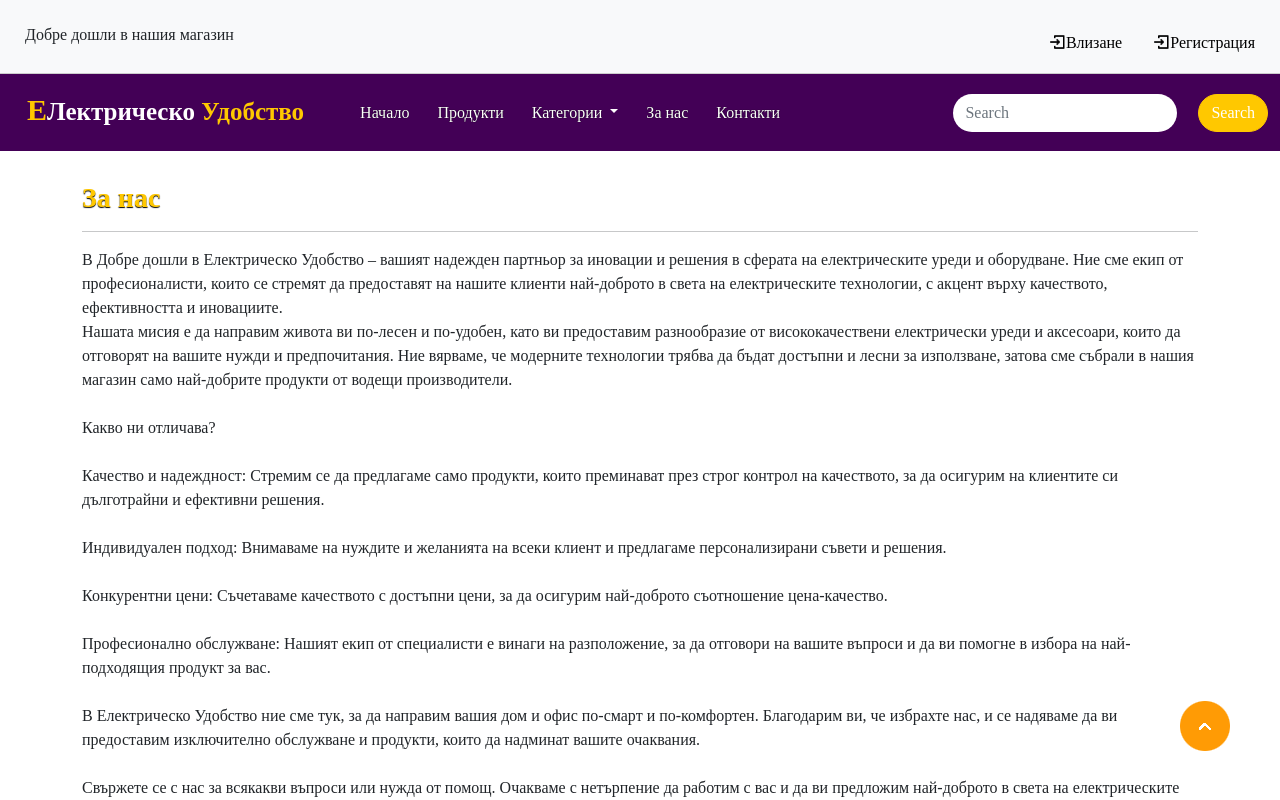
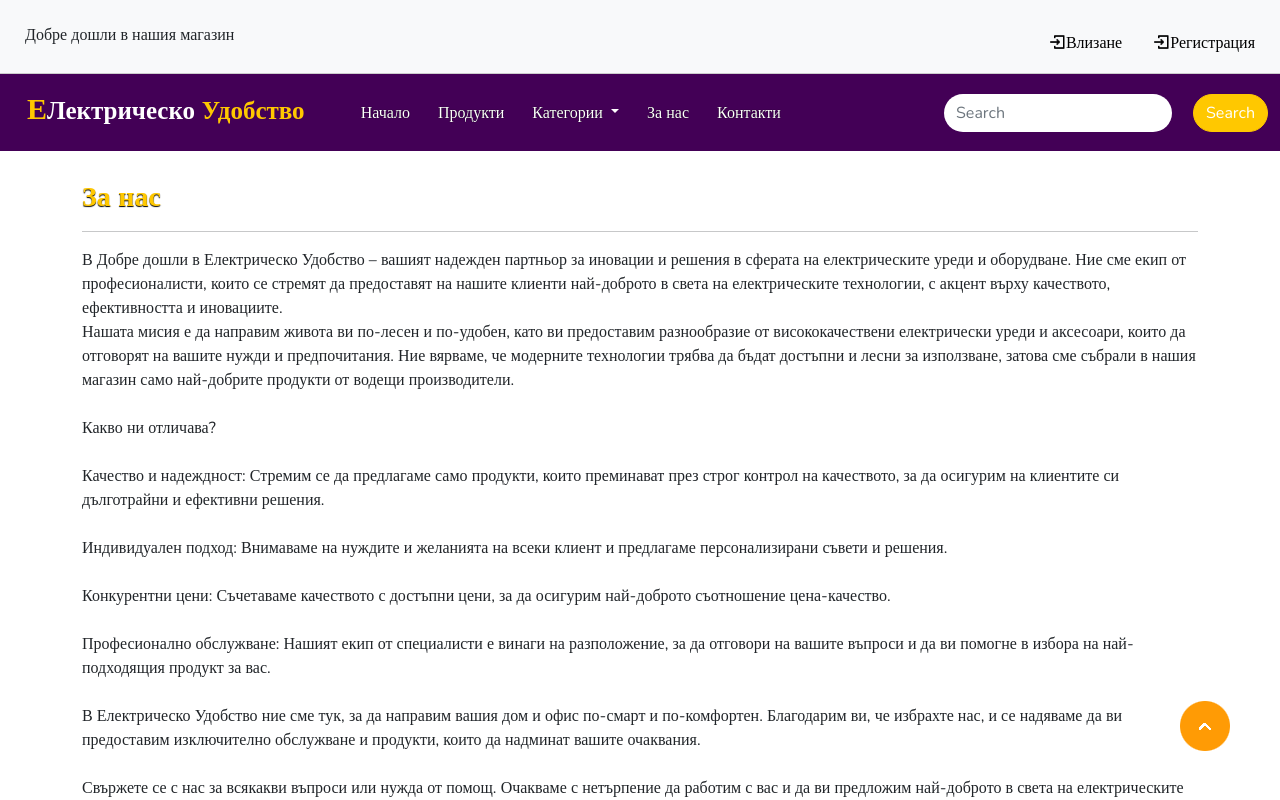
Before and after one commit to IvanDJ-hub/Electronic-E-commerce-Website, a plain HTML site: page Electronic E-commerce Website/electronic shop/about.html in a window 1280 px wide. Shown: the top 800 px of the page. Drawn offline with nearby package versions, Linux system fonts and the light colour scheme.

Commit message:
New Changes 03.10.2024г.

```diff
--- a/Electronic E-commerce Website/electronic shop/about.html
+++ b/Electronic E-commerce Website/electronic shop/about.html
@@ -8,14 +8,10 @@
     <title>Електрическо Удобство</title>
     <link rel="stylesheet" href="style.css">
     <link rel="stylesheet" href="https://cdnjs.cloudflare.com/ajax/libs/font-awesome/6.2.0/css/all.min.css">
-    <!-- bootstrap links -->
-    <link href="https://cdn.jsdelivr.net/npm/bootstrap@5.0.2/dist/css/bootstrap.min.css" rel="stylesheet" integrity="sha384-EVSTQN3/azprG1Anm3QDgpJLIm9Nao0Yz1ztcQTwFspd3yD65VohhpuuCOmLASjC" crossorigin="anonymous">
-    <!-- bootstrap links -->
-    <!-- fonts links -->
+    <link href="https://cdn.jsdelivr.net/npm/bootstrap@5.0.2/dist/css/bootstrap.min.css" rel="stylesheet">
     <link rel="preconnect" href="https://fonts.googleapis.com">
     <link rel="preconnect" href="https://fonts.gstatic.com" crossorigin>
-    <link href="https://fonts.googleapis.com/css2?family=Merriweather&display=swap" rel="stylesheet">
-    <!-- fonts links -->
+    <link href="https://fonts.googleapis.com/css2?family=Lato:ital,wght@0,100;0,300;0,400;0,700;0,900;1,100;1,300;1,400;1,700;1,900&family=Nunito:ital,wght@0,200..1000;1,200..1000&display=swap" rel="stylesheet">
 </head>
 <body>
 
```
Also changed, not shown: Electronic E-commerce Website/electronic shop/computer.html (+2 -6 lines), Electronic E-commerce Website/electronic shop/contact.html (+2 -6 lines), Electronic E-commerce Website/electronic shop/garden.html (+2 -6 lines), Electronic E-commerce Website/electronic shop/home.html (+2 -6 lines), Electronic E-commerce Website/electronic shop/products.html (+2 -6 lines), Electronic E-commerce Website/electronic shop/smallgadgets.html (+2 -6 lines).
